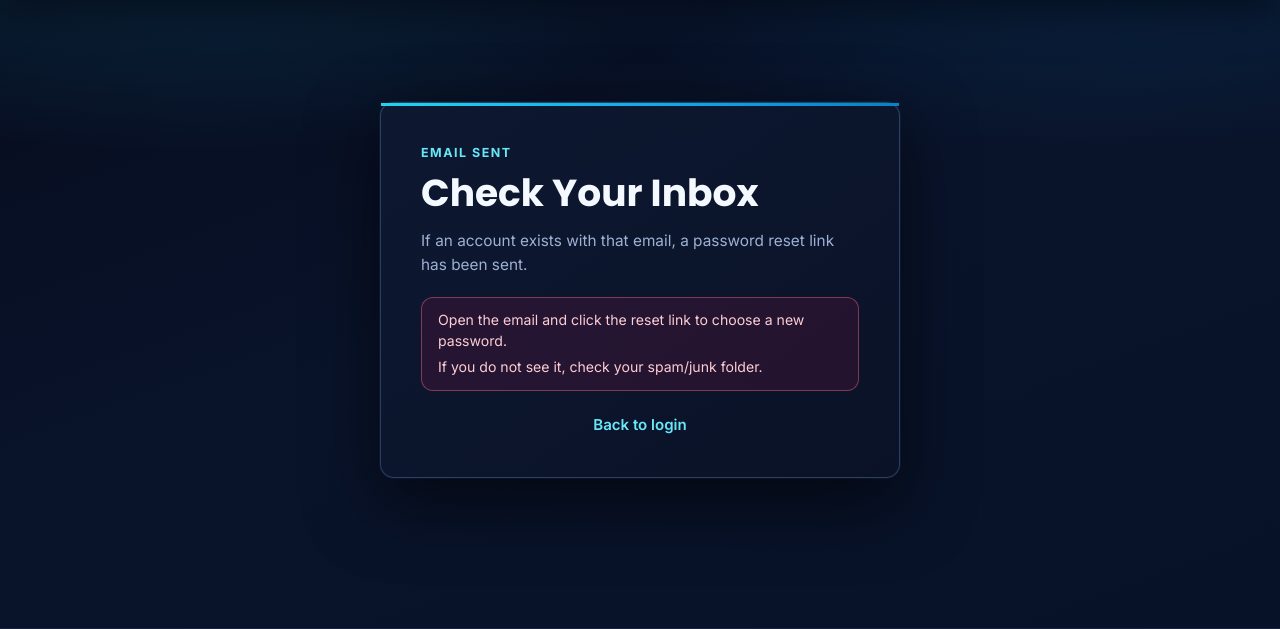
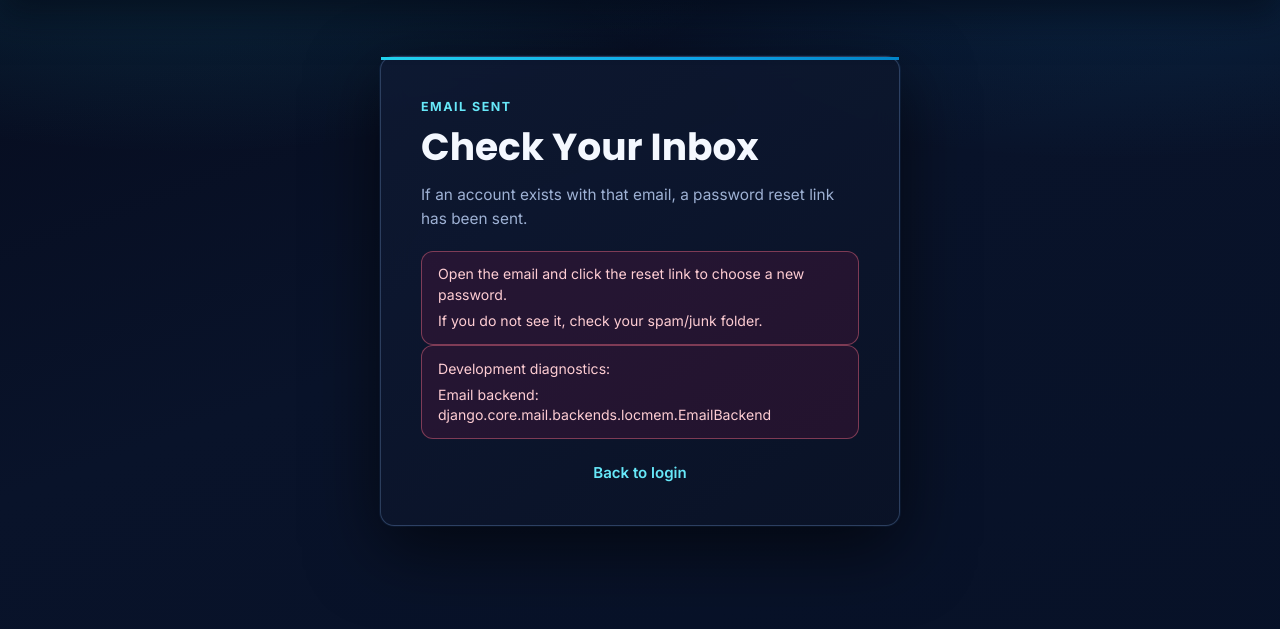
Before and after one commit to BoyaAnil/AI-Based-Job-Recommendation-System, a Django app: page /password-reset/done/ in a window 1280 px wide. Shown: the part 110-739 px from the top of the page. Run offline with Django 5.2, Linux system fonts and the light colour scheme.

Commit message:
Fix password reset email diagnostics and SMTP configuration defaults

```diff
--- a/web/core/views.py
+++ b/web/core/views.py
@@ -41,8 +41,13 @@ class CustomPasswordResetView(PasswordResetView):
     def form_valid(self, form):
         response = super().form_valid(form)
         self.request.session.pop("debug_password_reset_link", None)
+        self.request.session.pop("debug_password_reset_user_found", None)
+        self.request.session.pop("debug_password_reset_email", None)
         if settings.DEBUG:
-            users = list(form.get_users(form.cleaned_data["email"]))
+            submitted_email = (form.cleaned_data.get("email") or "").strip()
+            users = list(form.get_users(submitted_email))
+            self.request.session["debug_password_reset_email"] = submitted_email
+            self.request.session["debug_password_reset_user_found"] = bool(users)
             if users:
                 user = users[0]
                 uid = urlsafe_base64_encode(force_bytes(user.pk))
@@ -61,7 +66,14 @@ class CustomPasswordResetDoneView(PasswordResetDoneView):
         context = super().get_context_data(**kwargs)
         if settings.DEBUG:
             context["debug_reset_link"] = self.request.session.get("debug_password_reset_link")
-            context["debug_email_file_path"] = settings.EMAIL_FILE_PATH
+            context["debug_email_backend"] = settings.EMAIL_BACKEND
+            context["debug_email_file_path"] = (
+                settings.EMAIL_FILE_PATH
+                if settings.EMAIL_BACKEND == "django.core.mail.backends.filebased.EmailBackend"
+                else ""
+            )
+            context["debug_requested_email"] = self.request.session.get("debug_password_reset_email", "")
+            context["debug_user_found"] = self.request.session.get("debug_password_reset_user_found")
         return context
 
 
--- a/web/templates/registration/password_reset_done.html
+++ b/web/templates/registration/password_reset_done.html
@@ -16,12 +16,22 @@
             <p>If you do not see it, check your spam/junk folder.</p>
         </div>
 
-        {% if debug_reset_link %}
+        {% if debug_email_backend %}
             <div class="form-alert" role="status">
-                <p>Local development reset link:</p>
-                <p><a href="{{ debug_reset_link }}">{{ debug_reset_link }}</a></p>
+                <p>Development diagnostics:</p>
+                <p>Email backend: {{ debug_email_backend }}</p>
+                {% if debug_requested_email %}
+                    <p>Submitted email: {{ debug_requested_email }}</p>
+                {% endif %}
+                {% if debug_user_found is False %}
+                    <p>No active account was found for that email.</p>
+                {% endif %}
                 {% if debug_email_file_path %}
                     <p>Email files are saved at: {{ debug_email_file_path }}</p>
+                {% endif %}
+                {% if debug_reset_link %}
+                    <p>Local reset link:</p>
+                    <p><a href="{{ debug_reset_link }}">{{ debug_reset_link }}</a></p>
                 {% endif %}
             </div>
         {% endif %}
```
Also changed, not shown: web/web/settings.py (+31 -7 lines), README.md, 1 other file.
